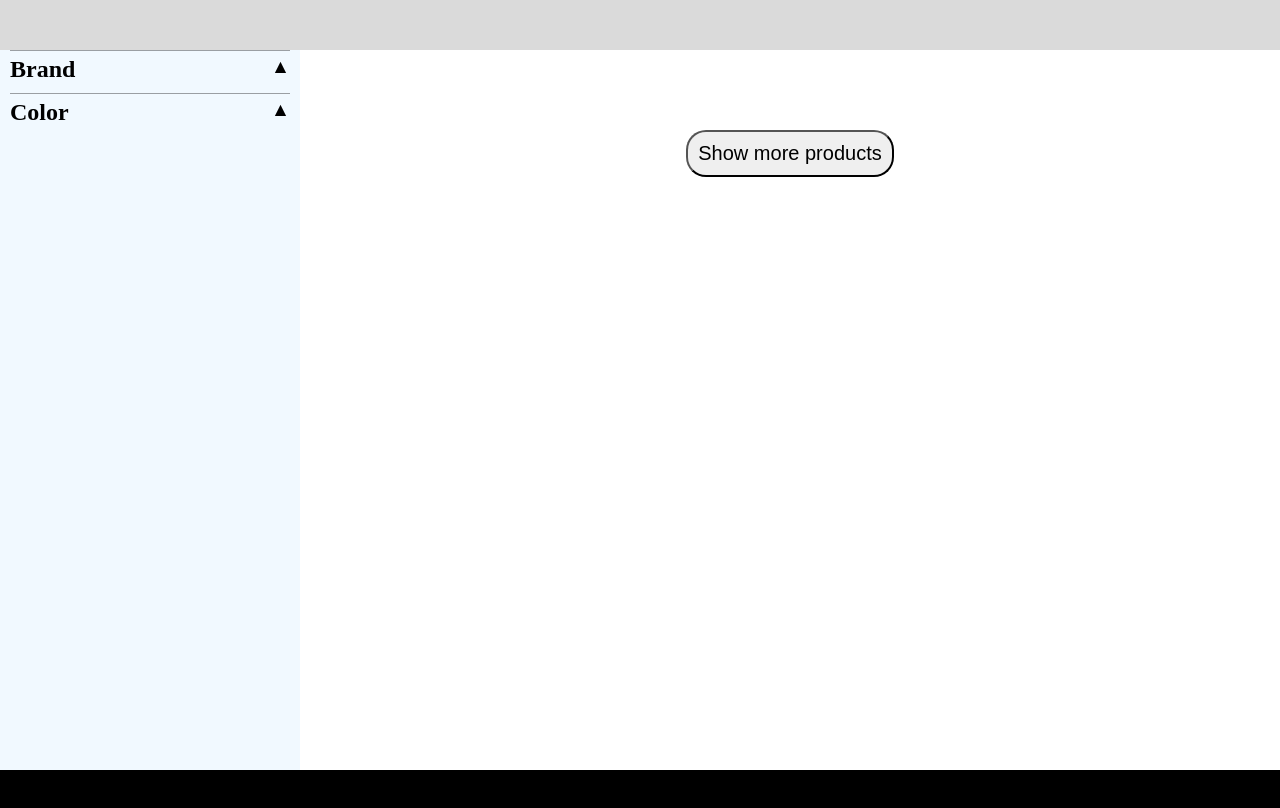
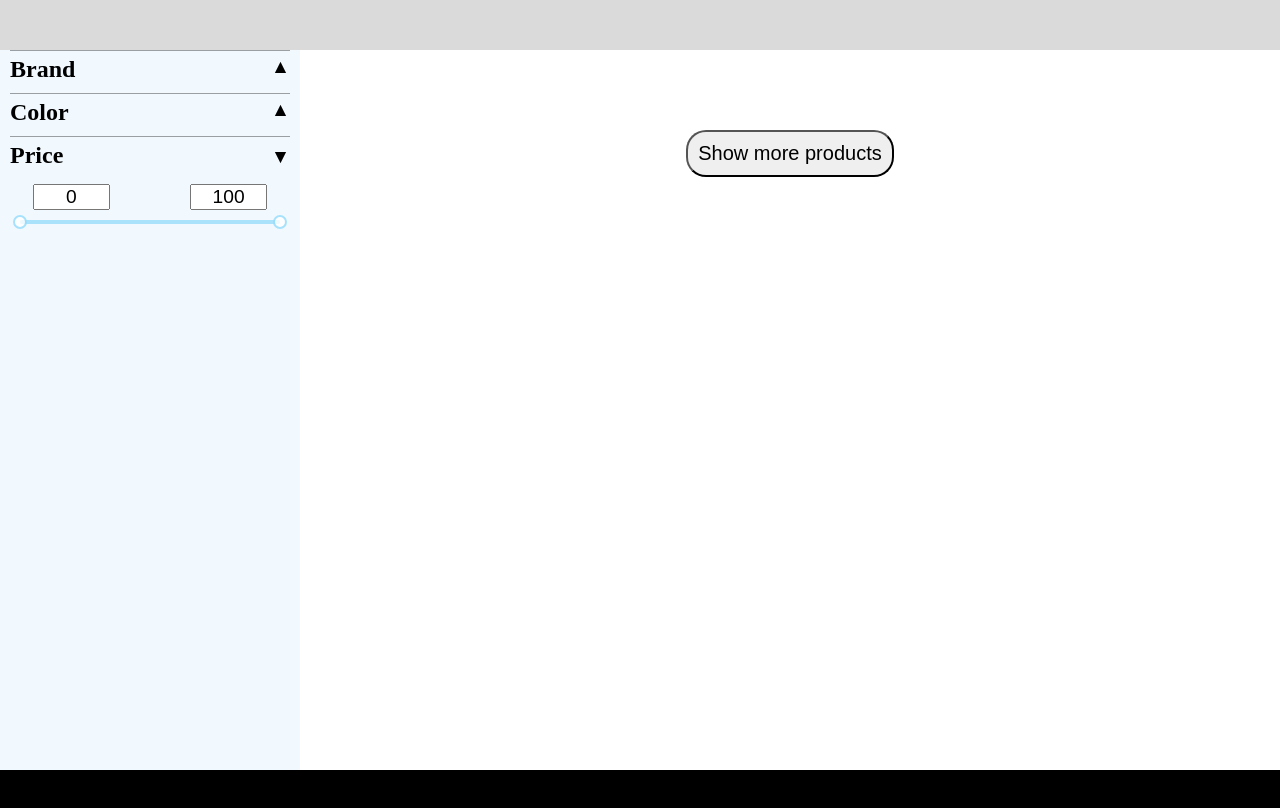
Before and after one commit to Klasu-K/ReactWebStore, a React (Vite) app in the folder frontend/: page / in a window 1280 px wide. Shown: the top 808 px of the page. Built offline with nearby package versions, Linux system fonts and the light colour scheme.

Commit message:
make FilterCheckbox and FilterCheckboxGroup. Make ProductFilterSlider initial version

```diff
--- a/frontend/package.json
+++ b/frontend/package.json
@@ -11,6 +11,7 @@
   },
   "dependencies": {
     "axios": "^1.7.7",
+    "rc-slider": "^11.1.7",
     "react": "^18.3.1",
     "react-dom": "^18.3.1",
     "styled-components": "^6.1.13"
--- /dev/null
+++ b/frontend/src/Components/FilterCheckbox.tsx
@@ -0,0 +1,36 @@
+import styled from "styled-components";
+
+interface Props {
+  className?: string;
+  label: string;
+  checked: boolean;
+  onChange: () => void;
+}
+
+const FilterCheckbox = ({ className, label, checked, onChange}: Props) => {
+  return (
+    <label className={className}>
+      <input
+        type="checkbox"
+        checked={checked}
+        onChange={onChange}
+      />
+      {label}
+    </label>
+  );
+};
+
+const StyledFilterCheckbox = styled(FilterCheckbox)`
+  display: block;
+  font-size: 1.3em;
+  &:hover {
+    backdrop-filter: brightness(95%);
+  }
+
+  input {
+    margin-right: 10px;
+    border: 10px red solid;
+  }
+`;
+
+export default StyledFilterCheckbox;
--- /dev/null
+++ b/frontend/src/Components/FilterCheckboxGroup.tsx
@@ -0,0 +1,30 @@
+import styled from "styled-components";
+import FilterCheckbox from "./FilterCheckbox";
+
+interface Props {
+  className?: string;
+  checkboxTargets: string[];
+  filters: Map<string, boolean>;
+  toggleFilterState: (filter : string) => void;
+}
+
+/**
+ * @param checkboxTargets creates checkbox for all values
+ * @param filters Map<string, boolean> handles checkbox state, needs to contain all values of checkboxTargets
+ * @param toggleFilterState triggered on onChange
+ */
+const FilterCheckboxGroup = ({ className, checkboxTargets, toggleFilterState, filters }: Props) => {
+
+  return (
+    <div className={className}>
+      {
+        checkboxTargets.map(filter => <FilterCheckbox label={filter} checked={filters.get(filter) as boolean} onChange={() => toggleFilterState(filter)} key={filter}/>)
+      }
+    </div>
+  );
+};
+
+const StyledFilterCheckboxGroup = styled(FilterCheckboxGroup)`
+`;
+
+export default StyledFilterCheckboxGroup;
--- a/frontend/src/Components/ProductFilterArea.tsx
+++ b/frontend/src/Components/ProductFilterArea.tsx
@@ -1,5 +1,8 @@
 import styled from "styled-components";
 import ProductFilterDropdown from "./ProductFilterDropdown";
+import FilterCheckboxGroup from "./FilterCheckboxGroup";
+import ProductFilterSlider from "./ProductFilterSlider";
+import { useMemo, useState } from "react";
 
 
 interface Props {
@@ -7,29 +10,51 @@ interface Props {
 }
 
 const ProductFilterArea = ({className} : Props) => {
+  const brands = ["brand 1","brand 2","brand 3"]
+  const colors = ["red", "green", "blue", "yellow"]
+  const allFilters = brands.concat(colors)
+
+  const [filters, setFilters] = useState<Map<string,boolean>>(new Map(
+    allFilters.map(filter => [filter, false])
+  ))
+
+  const activeFilters = useMemo(() => Array.from(filters).flatMap(([filter, active]) => active ? filter : []), [filters])
+
+  const toggleFilterState = (filter: string) => {
+    let updatedStates = new Map(filters)
+    const previsiousState = filters.get(filter)
+    if(previsiousState !== undefined) {
+      updatedStates.set(filter, !previsiousState)
+      setFilters(updatedStates)
+    }
+    else {
+      console.error(`filter with value: "${filter}" doens't exist`)
+    }
+  }
+
   return(
     <aside className={className}>
       <div>
         <ProductFilterDropdown label="Brand">
-          <div>Brand 1</div>
-          <div>Brand 2</div>
-          <div>Brand 3</div>
-          <div>Brand 4</div>
-          <div>Brand 5</div>
-          <div>Brand 6</div>
+          <FilterCheckboxGroup checkboxTargets={brands} filters={filters} toggleFilterState={(toggleFilterState)}/>
         </ProductFilterDropdown>
         <ProductFilterDropdown label="Color">
-          <div>red</div>
-          <div>blue</div>
-          <div>green</div>
-          <div>black</div>
-          <div>white</div>
-          <div>yellow</div>
+          <FilterCheckboxGroup checkboxTargets={colors} filters={filters} toggleFilterState={(toggleFilterState)}/>
         </ProductFilterDropdown>
+        <ProductFilterDropdown label="Price" startOpen>
+          <ProductFilterSlider
+            newValueSelected={() => {}}
+            min={0}
+            max={100}
+          />
+        </ProductFilterDropdown>
+        {activeFilters.map(filter => <p key={filter}>{filter}</p>)}
       </div>
     </aside>
   )
 }
+
+
 
 const StyledProductFilterArea = styled(ProductFilterArea)`
   background-color: #f1f9ff;
--- a/frontend/src/Components/ProductFilterDropdown.tsx
+++ b/frontend/src/Components/ProductFilterDropdown.tsx
@@ -4,15 +4,16 @@ import styled from "styled-components";
 interface Props {
   className?: string;
   children?: ReactNode;
+  startOpen?: boolean;
   label: string;
 }
 
-const ProductFilterDropdown = ({ className, label, children }: Props) => {
-   const [expanded, setExpanded] = useState(false)
+const ProductFilterDropdown = ({ className, label, children, startOpen }: Props) => {
+   const [expanded, setExpanded] = useState(!!startOpen)
 
   return (
-    <div className={`${className} ${expanded ? "expanded" : ""}`} onClick={() => setExpanded(!expanded)} tabIndex={0}>
-      <div className={`labelArea`}>
+    <div className={`${className} ${expanded ? "expanded" : ""}`}>
+      <div className={`labelArea`} onClick={() => setExpanded(!expanded)}>
         <h3>{label}</h3>
       </div>
       <div className={`content`}>
--- /dev/null
+++ b/frontend/src/Components/ProductFilterSlider.tsx
@@ -0,0 +1,100 @@
+import styled from "styled-components";
+import Slider from "rc-slider";
+import "rc-slider/assets/index.css";
+import { useState } from "react";
+
+interface Props {
+  className?: string;
+  min : number;
+  max : number;
+  newValueSelected: () => void;
+}
+
+const ProductFilterSlider = ({ className, min, max }: Props) => {
+
+  const [[currentMin, currentMax], setRange] = useState([min,max])
+
+  //clamp range between min and max
+  if(currentMin < min || currentMax > max) {
+    let _min = currentMin < min ? min : currentMin
+    let _max = currentMax > max ? max : currentMax
+    //return function early to render with only clamped range
+    setRange([_min,_max])
+    return;
+  }
+
+  const NewRangeSelected = () => {
+    // |FIX| currently using arrow keys on input box, can cause rapid triggering
+
+    //TODO
+  }
+
+  return (
+    <div className={className}>
+      <div className="values">
+        <input type="number"
+          value={currentMin}
+          onChange={(e) => {
+            setRange([Number(e.target.value), currentMax])
+            NewRangeSelected()
+          }}
+          min={min}
+          max={max}
+        />
+
+        <input type="number"
+          value={currentMax}
+          onChange={(e) => {
+            setRange([currentMin, Number(e.target.value)])
+            NewRangeSelected()
+          }}
+          min={min}
+          max={max}
+        />
+      </div>
+      <Slider
+      range
+      min={min}
+      max={max}
+      value={[currentMin, currentMax]}
+      onChange={(newRange) => setRange(newRange as [number,number])}
+      onChangeComplete={NewRangeSelected}
+      defaultValue={[min,max]}
+      />
+    </div>
+
+  );
+};
+
+const StyledProductFilterSlider = styled(ProductFilterSlider)`
+  padding: 10px 10px;
+
+  .values {
+    padding: 5px 0 5px;
+    width: 90%;
+    margin: auto;
+    display: flex;
+    justify-content: space-between;
+    input {
+      text-align: center;
+      font-size: 1.2em;
+      width: 4em;
+      &:hover{
+        background-color: rgb(240, 240, 240);
+      }
+    }
+
+    //hidin number input spinbox
+    input[type="number"]::-webkit-outer-spin-button,
+    input[type="number"]::-webkit-inner-spin-button {
+      -webkit-appearance: none;
+    }
+
+    /* For Firefox  */
+    input[type="number"] {
+      -moz-appearance: textfield;
+    }
+  }
+`;
+
+export default StyledProductFilterSlider;
--- a/frontend/src/main.tsx
+++ b/frontend/src/main.tsx
@@ -5,5 +5,5 @@ import App from './Components/App.tsx'
 createRoot(document.getElementById('root')!).render(
   <StrictMode>
     <App />
-  </StrictMode>,
+  </StrictMode>
 )
```
Also changed, not shown: 1 other file (tests, documents, lock files or other folders).
